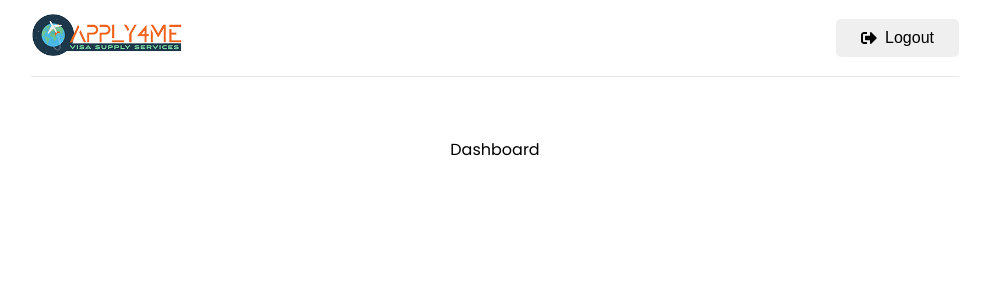
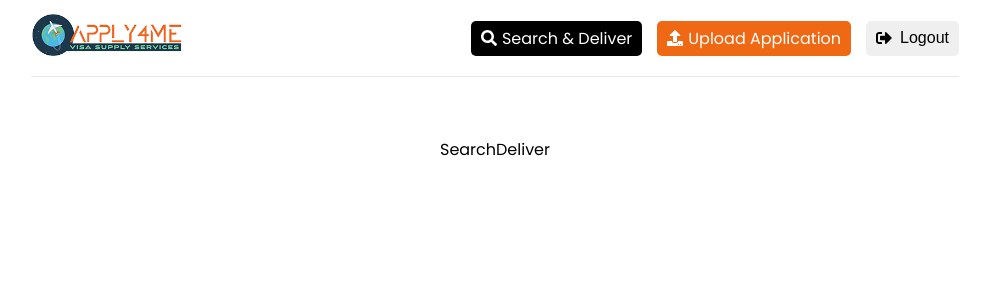
Before and after one commit to dewanwakilahmed/apply-4-me, a React (Create React App) app in the folder client/web-app/: page /dashboard in a window 1280 px wide. Shown: the top 300 px of the page, without its empty margins (145-1135 px from the left). Built offline with nearby package versions, Linux system fonts and the light colour scheme; sample sign-in values are in the browser's storage.

Commit message:
Dashboard Tabs

```diff
--- a/client/web-app/src/App.js
+++ b/client/web-app/src/App.js
@@ -5,8 +5,12 @@ import "react-toastify/dist/ReactToastify.css";
 
 // Pages
 import Login from "./pages/Login";
-import Register from "./pages/Register";
 import Dashboard from "./pages/Dashboard";
+
+// Tabs
+import SearchDeliver from "./tabs/SearchDeliver";
+import UploadApplication from "./tabs/UploadApplication";
+import Register from "./tabs/Register";
 
 // Components
 import Header from "./components/Header";
@@ -19,8 +23,14 @@ function App() {
           <Header />
           <Routes>
             <Route path="/" element={<Login />} />
-            <Route path="/register" element={<Register />} />
-            <Route path="/dashboard" element={<Dashboard />} />
+            <Route path="dashboard" element={<Dashboard />}>
+              <Route path="" element={<SearchDeliver />} />
+              <Route
+                path="upload-application"
+                element={<UploadApplication />}
+              />
+              <Route path="register" element={<Register />} />
+            </Route>
           </Routes>
         </div>
       </Router>
--- a/client/web-app/src/components/Header.jsx
+++ b/client/web-app/src/components/Header.jsx
@@ -1,4 +1,4 @@
-import { Link, useNavigate } from "react-router-dom";
+import { Link, NavLink, useNavigate } from "react-router-dom";
 import { useSelector, useDispatch } from "react-redux";
 
 // Redux Toolkit
@@ -8,7 +8,7 @@ import { logoutUser, reset } from "../features/auth/authSlice";
 import Logo from "../assets/logos/apply4me-logo-web.png";
 
 // Icons
-import { FaSignInAlt, FaSignOutAlt, FaUser } from "react-icons/fa";
+import { FaSignOutAlt, FaUser, FaSearch, FaUpload } from "react-icons/fa";
 
 const Header = () => {
   const navigate = useNavigate();
@@ -29,17 +29,36 @@ const Header = () => {
           <img src={Logo} alt="Company Logo" className="company-logo" />
         </Link>
       </div>
-      <ul>
+      <nav className="header__nav">
         {user ? (
-          <li>
-            <button className="btn" onClick={logoutHandler}>
-              <FaSignOutAlt /> Logout
-            </button>
-          </li>
+          <>
+            <NavLink to="/dashboard" className="header__nav-item">
+              <FaSearch />
+              Search & Deliver
+            </NavLink>
+            <NavLink
+              to="/dashboard/upload-application"
+              className="header__nav-item"
+            >
+              <FaUpload />
+              Upload Application
+            </NavLink>
+          </>
         ) : (
           <></>
         )}
-      </ul>
+        {user && user.email === "admin@admin.com" && (
+          <NavLink to="/dashboard/register" className="header__nav-item">
+            <FaUser />
+            Register User
+          </NavLink>
+        )}
+        {user && (
+          <button className="btn" onClick={logoutHandler}>
+            <FaSignOutAlt /> Logout
+          </button>
+        )}
+      </nav>
     </header>
   );
 };
--- a/client/web-app/src/index.css
+++ b/client/web-app/src/index.css
@@ -71,23 +71,31 @@ h3 {
   height: 2.75rem;
 }
 
-.header ul {
+.header__nav {
   display: flex;
-  align-items: center;
-  justify-content: space-between;
+  gap: 15px;
 }
 
-.header ul li {
-  margin-left: 20px;
+.header__nav-item {
+  background-color: #ef6914;
+  color: white;
+  padding: 5px 10px;
+  border-radius: 5px;
+  transition: 0.3s;
+  display: flex;
+  justify-content: center;
+  align-items: center;
+  gap: 5px;
 }
 
-.header ul li a {
-  display: flex;
-  align-items: center;
+.header__nav-item:hover {
+  background-color: grey;
+  color: white;
 }
 
-.header ul li a svg {
-  margin-right: 5px;
+.active {
+  background-color: black;
+  color: white;
 }
 
 .heading {
@@ -155,8 +163,9 @@ h3 {
 }
 
 .btn {
-  padding: 10px 25px;
+  text-decoration: none;
   border: none;
+  padding: 5px 10px;
   outline: none;
   border-radius: 5px;
   font-size: 16px;
@@ -166,20 +175,23 @@ h3 {
   display: flex;
   align-items: center;
   justify-content: center;
+  transition: 0.3s;
 }
 
 .btn-blue {
+  padding: 10px 25px;
   background-color: #3370f6;
   color: #fff;
+  box-shadow: 0px 0px 2.5px 0px #3370f6;
+  -webkit-box-shadow: 0px 0px 2.5px 0px #3370f6;
+  -moz-box-shadow: 0px 0px 2.5px 0px #3370f6;
+}
+
+.btn-blue:hover {
+  padding: 10px 22.5px;
   box-shadow: 0px 0px 5px 0px #3370f6;
   -webkit-box-shadow: 0px 0px 5px 0px #3370f6;
   -moz-box-shadow: 0px 0px 5px 0px #3370f6;
-}
-
-.btn-blue:hover {
-  box-shadow: 0px 0px 10px 0px #3370f6;
-  -webkit-box-shadow: 0px 0px 10px 0px #3370f6;
-  -moz-box-shadow: 0px 0px 10px 0px #3370f6;
 }
 
 .btn svg {
--- a/client/web-app/src/pages/Dashboard.jsx
+++ b/client/web-app/src/pages/Dashboard.jsx
@@ -1,5 +1,5 @@
 import { useEffect } from "react";
-import { useNavigate } from "react-router-dom";
+import { useNavigate, Outlet } from "react-router-dom";
 import { useSelector } from "react-redux";
 
 const Dashboard = () => {
@@ -13,7 +13,7 @@ const Dashboard = () => {
     }
   }, [user, navigate]);
 
-  return <div>Dashboard</div>;
+  return <Outlet />;
 };
 
 export default Dashboard;
--- /dev/null
+++ b/client/web-app/src/tabs/SearchDeliver.jsx
@@ -0,0 +1,5 @@
+const SearchDeliver = () => {
+  return <div>SearchDeliver</div>;
+};
+
+export default SearchDeliver;
--- /dev/null
+++ b/client/web-app/src/tabs/UploadApplication.jsx
@@ -0,0 +1,5 @@
+const UploadApplication = () => {
+  return <div>UploadApplication</div>;
+};
+
+export default UploadApplication;
```
Also changed, not shown: client/web-app/src/tabs/Register.jsx (renamed from client/web-app/src/pages/Register.jsx).
